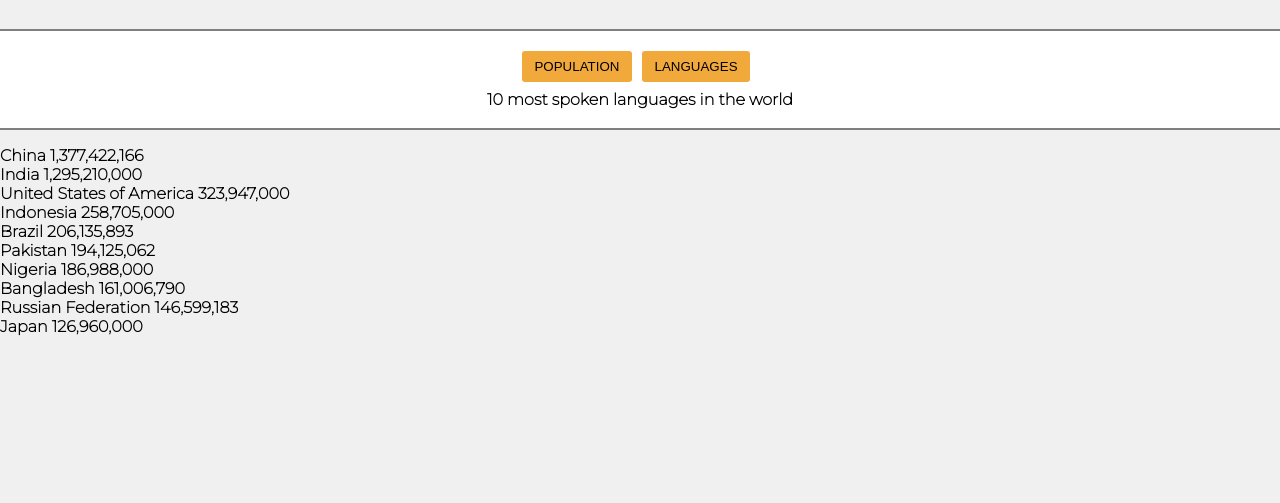
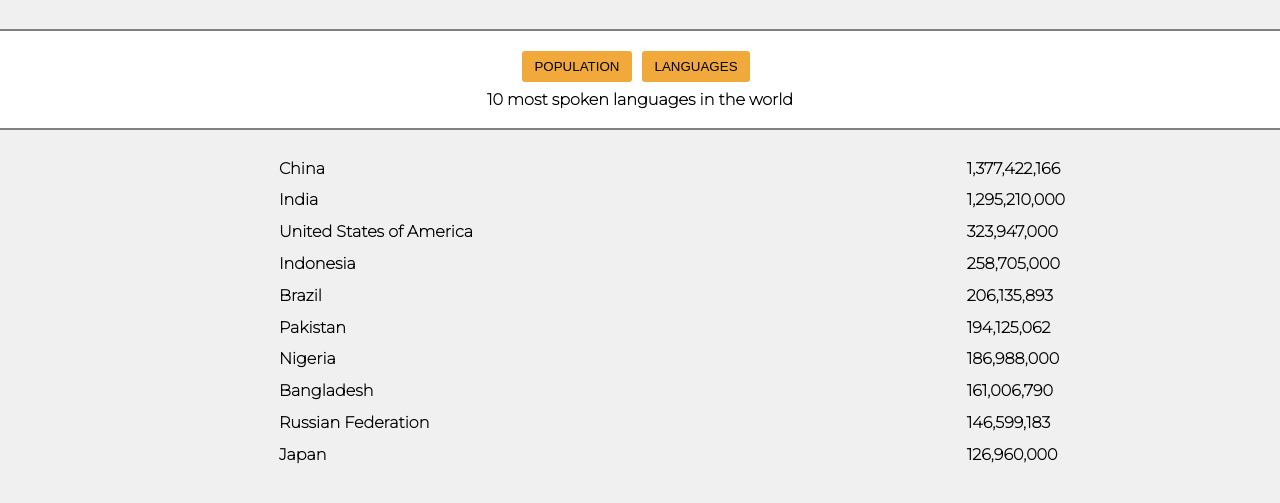
Before and after one commit to Mimi-codes/asabeneh_30_days_of_JavaScript, a website: page day_25/index.html in a window 1280 px wide. Both pictures are taken after a click on the button "POPULATION". Shown: the part 83-586 px from the top of the page. Drawn offline with Linux system fonts and the light colour scheme.

Commit message:
I added the language button

```diff
--- a/day_25/index.html
+++ b/day_25/index.html
@@ -12,6 +12,7 @@
         <button type="button" class="btn_a">POPULATION</button>
         <p class="btn_population"></p>
         <button type="button" class="btn_b">LANGUAGES</button>
+        <p class="btn_language"></p>
     </div>
 
     <script src="./js/countries.js"></script>
--- a/day_25/js/countries.js
+++ b/day_25/js/countries.js
@@ -2076,103 +2076,116 @@ populationText.style.marginTop = '0.5rem'
 const outputDiv = document.createElement('div')
 outputDiv.className = 'output_div'
 outputDiv.style.fontWeight = '600'
-// outputDiv.style.textAlign = 'center'
 outputDiv.style.marginTop = '1rem'
-// outputDiv.style.display = 'flex'
 
 
 let btnPopulation = document.getElementsByClassName('btn_population')[0]
-
+btnPopulation.style.display = 'flex'
+btnPopulation.style.justifyContent = 'space-around'
+btnPopulation.style.marginTop = '1rem'
+
+const nameDiv = document.createElement('div')
+const populationDiv = document.createElement('div')
+
+let btnLanguage = document.getElementsByClassName('btn_language')[0]
+btnLanguage.style.display = 'flex'
+btnLanguage.style.justifyContent = 'space-around'
+btnLanguage.style.marginTop = '1rem'
+
+const languageDiv = document.createElement('div')
+const totalDiv = document.createElement('div')
 
 buttonA.addEventListener('click', () => {
+// let popu = document.createTextNode('10 most populated countries in the world')
+
 let arr = [];
 countries.sort(function(b, a) {
  arr = a.population - b.population
  return arr
 })
 let slice = countries.slice(0, 10)
-slice.forEach((country, index) => {
+slice.forEach((country) => {
 	let itemP = document.createElement('p')
-	let itemPText = document.createTextNode(`${country.name} ${country.population.toLocaleString('en-US')}`)
+	itemP.className = 'item_p'
+	itemP.style.paddingTop = '0.8rem'
+	let itemPText = document.createTextNode(`${country.name} `)
+	itemP.style.marginLeft = '4rem'
 itemP.appendChild(itemPText)
-	btnPopulation.append(itemP)
+	nameDiv.append(itemP)
 })
 
 
+let arr_1 = [];
+countries.sort(function(b, a) {
+ arr_1 = a.population - b.population
+ return arr_1
 })
+let slice_1 = countries.slice(0, 10)
+slice_1.forEach((country) => {
+	let itemP = document.createElement('p')
+	itemP.className = 'item_p'
+	itemP.style.paddingTop = '0.8rem'
+	let itemPText = document.createTextNode(`${country.population.toLocaleString('en-US')} `)
+	itemP.style.marginLeft = '4rem'
+itemP.appendChild(itemPText)
+	populationDiv.append(itemP)
+})
+
+})
+
+
+
+const lang = [
+	{ data: 'English', status: '91' },
+	{ data: 'French', status: '45' },
+	{ data: 'Arabic', status: '25' },
+	{ data: 'Spanish', status: '24' },
+	{ data: 'Portuguese', status: '9' },
+	{ data: 'Russian', status: '9' },
+	{ data: 'Dutch', status: '8' },
+	{ data: 'German', status: '7' },
+	{ data: 'Chinese', status: '5' },
+	{ data: 'Serbian', status: '4' },
+  ];
+
+  let counter = 0;
+  for (const obj of lang) {
+	if (obj.data === 'Spanish') counter++;
+  }
+
 
 buttonB.addEventListener('click', () => {
-	for(const lang in countries) {
-		let spokenLanguages;
-		spokenLanguages = lang['languages']
-		if(spokenLanguages.includes('English')) {
-
-			outputDiv.textContent = `${spokenLanguages} +  "<br />"`
-
-		}
-}
+
+
+lang.forEach((item) => {
+	let itemP = document.createElement('p')
+	itemP.className = 'item_p'
+	itemP.style.paddingTop = '0.8rem'
+	let itemPText = document.createTextNode(`${item.data} `)
+	itemP.style.marginLeft = '4rem'
+itemP.appendChild(itemPText)
+	languageDiv.append(itemP)
 })
 
-
-
-
-	// for(const lang of countries) {}
-		// let spokenLanguages;
-		// spokenLanguages = lang['languages']
-
-		// countries.forEach((e) => {
-			// console.log(`${e.languages}`);
-
-		// outputDiv.textContent = `${e.languages}`
-		// });
-
-		// spokenLanguages.slice(0, 10)
-
-	// outputDiv.textContent
-	// += `${spokenLanguages}`
-	// }
-	// alert(arr)
-
-
-
-// outputDiv.textContent = `${arr}`
-/*
-var arr = [];
-for (var p in countries) {
-    arr.push(countries[p]['population']);
-}
-
-arr.sort(function(a,b){return b - a});
-arr.slice(0, 10)
-outputDiv.textContent = `${arr}`
-
-
-
-
-
-// console.log(countries_)
-
-// button click actions
-buttonA.addEventListener('click', () => {
-	countries.forEach((element, index) => {
-		outputDiv.textContent += element.name
-		})
-
+lang.forEach((item) => {
+	let itemP = document.createElement('p')
+	itemP.className = 'item_p'
+	itemP.style.paddingTop = '0.8rem'
+	let itemPText = document.createTextNode(`${item.status} `)
+	itemP.style.marginLeft = '4rem'
+itemP.appendChild(itemPText)
+	totalDiv.append(itemP)
 })
 
-
-
-
-console.log(arr.slice(0, 10));
-
-
-for (const key in countries) {
-	// console.log(`${key} -> ${countries[key]['name']}`)
-  }
-*/
+})
+
+
+
 
 document.body.append(heading, population)
 population.append(buttonA, buttonB, populationText)
 heading.append(heading_text, heading_para)
-outputDiv.append(btnPopulation)
+btnPopulation.append(nameDiv, populationDiv)
+btnLanguage.append(languageDiv, totalDiv)
+outputDiv.append(btnPopulation, btnLanguage)
 document.body.append(outputDiv)
```
